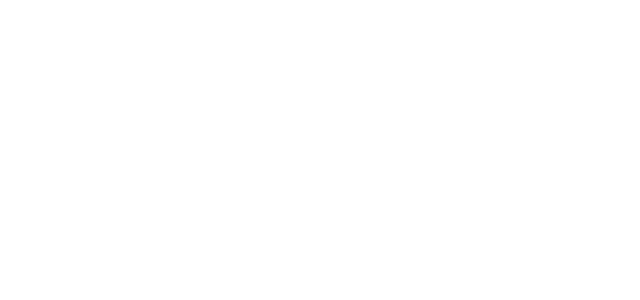
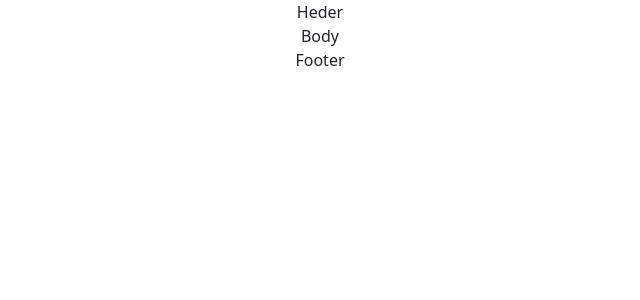
Before and after one commit to junaetfarukrafi/RestaurantProject, a React (Create React App) app: page / in a window 1280 px wide. Shown: the top 300 px of the page, without its empty margins (320-960 px from the left). Built offline with nearby package versions, Linux system fonts and the light colour scheme.

Commit message:
Component Tree

```diff
--- a/src/App.css
+++ b/src/App.css
@@ -1,38 +1,3 @@
 .App {
   text-align: center;
 }
-
-.App-logo {
-  height: 40vmin;
-  pointer-events: none;
-}
-
-@media (prefers-reduced-motion: no-preference) {
-  .App-logo {
-    animation: App-logo-spin infinite 20s linear;
-  }
-}
-
-.App-header {
-  background-color: #282c34;
-  min-height: 100vh;
-  display: flex;
-  flex-direction: column;
-  align-items: center;
-  justify-content: center;
-  font-size: calc(10px + 2vmin);
-  color: white;
-}
-
-.App-link {
-  color: #61dafb;
-}
-
-@keyframes App-logo-spin {
-  from {
-    transform: rotate(0deg);
-  }
-  to {
-    transform: rotate(360deg);
-  }
-}
--- a/src/App.js
+++ b/src/App.js
@@ -1,9 +1,10 @@
 import './App.css';
+import MainComponent from './component/MainComponent';
 
 function App() {
   return (
     <div className="App">
-
+      <MainComponent/>
     </div>
   );
 }
--- /dev/null
+++ b/src/component/MainComponent.js
@@ -0,0 +1,17 @@
+import React from 'react'
+import Heder from './header/Heder';
+import Body from './body/Body';
+import Footer from './footer/Footer';
+
+
+const MainComponent = () => {
+  return (
+    <div>
+        <Heder/>
+        <Body/>
+        <Footer/>
+    </div>
+  )
+}
+
+export default MainComponent;
--- /dev/null
+++ b/src/component/body/Body.js
@@ -0,0 +1,9 @@
+import React from 'react'
+
+const Body = () => {
+  return (
+    <div>Body</div>
+  )
+}
+
+export default Body
--- /dev/null
+++ b/src/component/footer/Footer.js
@@ -0,0 +1,9 @@
+import React from 'react'
+
+const Footer = () => {
+  return (
+    <div>Footer</div>
+  )
+}
+
+export default Footer;
--- /dev/null
+++ b/src/component/header/Heder.js
@@ -0,0 +1,9 @@
+import React from 'react'
+
+const Heder = () => {
+  return (
+    <div>Heder</div>
+  )
+}
+
+export default Heder;
```
